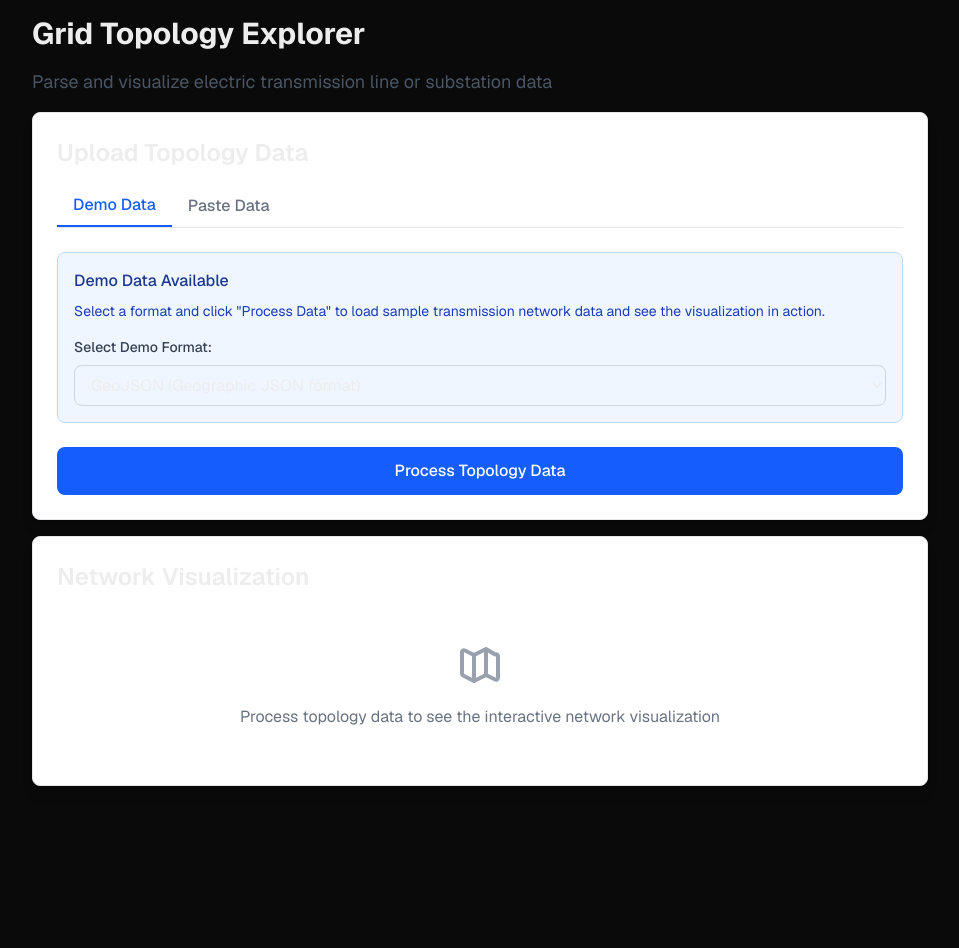
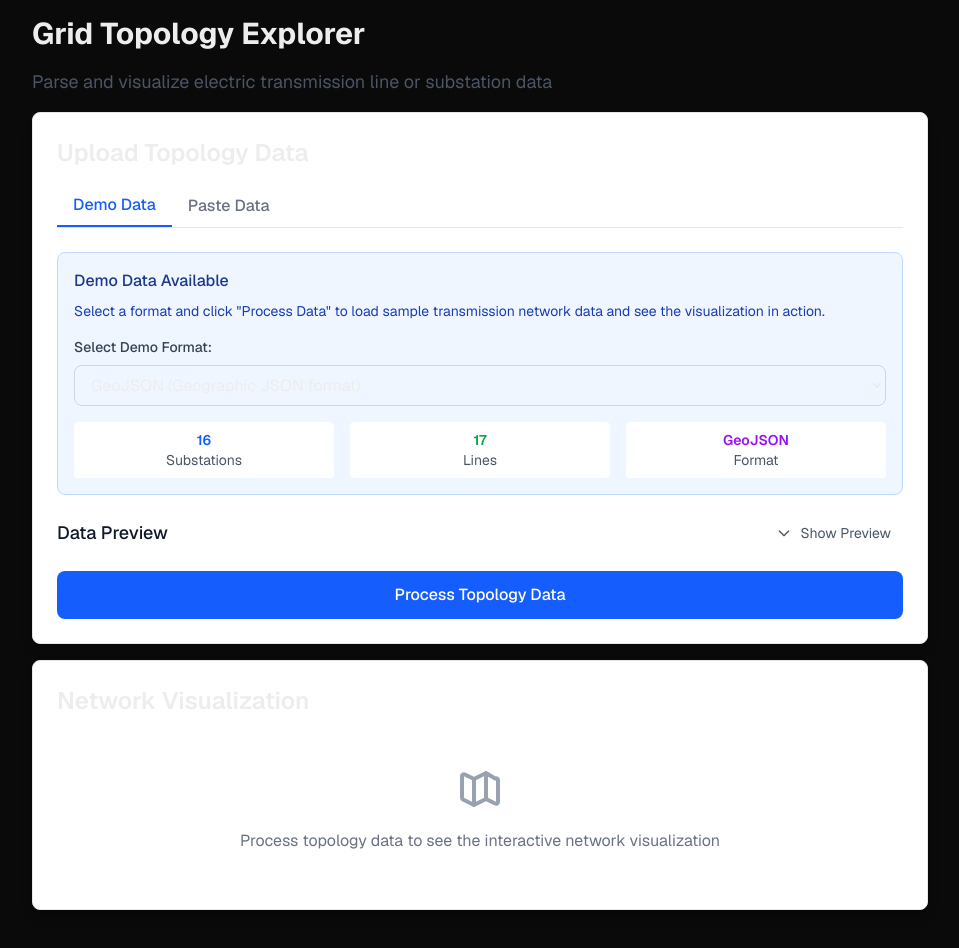
Before and after one commit to stewarteaton/grid-unity-demo, a Next.js app: page /grid-topology in a window 1280 px wide. Shown: the top 948 px of the page, without its empty margins (160-1119 px from the left). Before the commit the page ends 874 px from the top, so only its background shows below. Built offline with nearby package versions, Linux system fonts and the light colour scheme.

Commit message:
preview demo data

```diff
--- a/app/grid-topology/components/DataInputSection.tsx
+++ b/app/grid-topology/components/DataInputSection.tsx
@@ -1,4 +1,7 @@
 import { ActiveTab, DemoFormat } from "../types";
+import { useState } from "react";
+import { mockGeoJSONData } from "../mock-data/GeoJSON";
+import { mockPSLFData, mockOpenDSSData } from "../mock-data";
 
 interface DataInputSectionProps {
   activeTab: ActiveTab;
@@ -21,6 +24,136 @@ export const DataInputSection = ({
   isProcessing,
   onProcessData,
 }: DataInputSectionProps) => {
+  const [showPreview, setShowPreview] = useState(false);
+
+  // Get preview data based on current state
+  const getPreviewData = () => {
+    if (activeTab === "demo") {
+      switch (demoFormat) {
+        case "PSLF":
+          return mockPSLFData;
+        case "OpenDSS":
+          return mockOpenDSSData;
+        case "GeoJSON":
+        default:
+          return JSON.stringify(mockGeoJSONData, null, 2);
+      }
+    } else {
+      return pastedData || "No data pasted yet...";
+    }
+  };
+
+  const formatData = (data: string) => {
+    try {
+      // Try to parse as JSON and format it
+      const parsed = JSON.parse(data);
+      return JSON.stringify(parsed, null, 2);
+    } catch {
+      // If not JSON, return as is
+      return data;
+    }
+  };
+
+  const isJsonData = (data: string) => {
+    try {
+      JSON.parse(data);
+      return true;
+    } catch {
+      return false;
+    }
+  };
+
+  const getLanguageClass = () => {
+    const data = getPreviewData();
+    if (isJsonData(data)) return "language-json";
+    if (data.includes("C PSLF")) return "language-text";
+    if (data.includes("New Circuit")) return "language-text";
+    return "language-text";
+  };
+
+  const getDataStats = () => {
+    const data = getPreviewData();
+    if (activeTab === "demo") {
+      switch (demoFormat) {
+        case "GeoJSON":
+          const geoJson = mockGeoJSONData;
+          return {
+            substations: geoJson.features.filter(
+              (f) => f.geometry.type === "Point"
+            ).length,
+            lines: geoJson.features.filter(
+              (f) => f.geometry.type === "LineString"
+            ).length,
+            format: "GeoJSON",
+          };
+        case "PSLF":
+          const pslfLines = mockPSLFData
+            .split("\n")
+            .filter(
+              (line) =>
+                line.trim().startsWith("C") &&
+                !line.includes("Bus#") &&
+                !line.includes("Type") &&
+                !line.includes("Area") &&
+                !line.includes("Zone") &&
+                !line.includes("Generator") &&
+                !line.includes("Load") &&
+                !line.includes("Transformer") &&
+                !line.includes("End of PSLF") &&
+                line.trim().length > 10
+            );
+          const busLines = mockPSLFData
+            .split("\n")
+            .filter(
+              (line) =>
+                line.trim().startsWith("C") &&
+                line.includes("Bus#") === false &&
+                line.includes("Type") === false &&
+                line.includes("Area") === false &&
+                line.includes("Zone") === false &&
+                line.includes("Transmission Line Data") === false &&
+                line.includes("Generator Data") === false &&
+                line.includes("Load Data") === false &&
+                line.includes("Transformer Data") === false &&
+                line.includes("End of PSLF") === false &&
+                line.trim().length > 10 &&
+                /^\s*C\s+\d+\s+\d+\s+\d+\s+\d+\s+\w+/.test(line)
+            );
+          return {
+            substations: busLines.length,
+            lines: pslfLines.length,
+            format: "PSLF",
+          };
+        case "OpenDSS":
+          const openDssLines = mockOpenDSSData
+            .split("\n")
+            .filter(
+              (line) => line.trim().startsWith("Line.") && !line.includes("!")
+            );
+          const openDssBuses = mockOpenDSSData
+            .split("\n")
+            .filter(
+              (line) => line.trim().startsWith("Bus.") && !line.includes("!")
+            );
+          return {
+            substations: openDssBuses.length,
+            lines: openDssLines.length,
+            format: "OpenDSS",
+          };
+        default:
+          return { substations: 0, lines: 0, format: "Unknown" };
+      }
+    } else {
+      return {
+        substations: 0,
+        lines: 0,
+        format: isJsonData(pastedData) ? "JSON" : "Text",
+      };
+    }
+  };
+
+  const stats = getDataStats();
+
   return (
     <div className="w-full bg-white rounded-lg shadow-lg p-6 border border-gray-200">
       <h2 className="text-2xl font-semibold mb-4">Upload Topology Data</h2>
@@ -80,6 +213,28 @@ export const DataInputSection = ({
                 </option>
               </select>
             </div>
+
+            {/* Data Stats */}
+            <div className="mt-4 grid grid-cols-3 gap-4 text-sm">
+              <div className="bg-white rounded p-2 text-center">
+                <div className="font-semibold text-blue-600">
+                  {stats.substations}
+                </div>
+                <div className="text-gray-600">Substations</div>
+              </div>
+              <div className="bg-white rounded p-2 text-center">
+                <div className="font-semibold text-green-600">
+                  {stats.lines}
+                </div>
+                <div className="text-gray-600">Lines</div>
+              </div>
+              <div className="bg-white rounded p-2 text-center">
+                <div className="font-semibold text-purple-600">
+                  {stats.format}
+                </div>
+                <div className="text-gray-600">Format</div>
+              </div>
+            </div>
           </div>
         </div>
       )}
@@ -97,7 +252,7 @@ export const DataInputSection = ({
             <textarea
               id="pasted-data"
               rows={10}
-              className="w-full px-3 py-2 border border-gray-300 rounded-lg focus:ring-2 focus:ring-blue-500 focus:border-blue-500"
+              className="w-full px-3 py-2 border border-gray-300 rounded-lg focus:ring-2 focus:ring-blue-500 focus:border-blue-500 font-mono text-sm"
               placeholder="Paste your GeoJSON, JSON, or custom topology data here..."
               value={pastedData}
               onChange={(e) => setPastedData(e.target.value)}
@@ -105,6 +260,69 @@ export const DataInputSection = ({
           </div>
         </div>
       )}
+
+      {/* Data Preview Section */}
+      <div className="mt-6">
+        <div className="flex items-center justify-between mb-3">
+          <h3 className="text-lg font-medium text-gray-900">Data Preview</h3>
+          <button
+            onClick={() => setShowPreview(!showPreview)}
+            className="flex items-center space-x-2 px-3 py-1 text-sm text-gray-600 hover:text-gray-800 transition-colors"
+          >
+            <svg
+              className={`w-4 h-4 transition-transform ${
+                showPreview ? "rotate-180" : ""
+              }`}
+              fill="none"
+              stroke="currentColor"
+              viewBox="0 0 24 24"
+            >
+              <path
+                strokeLinecap="round"
+                strokeLinejoin="round"
+                strokeWidth={2}
+                d="M19 9l-7 7-7-7"
+              />
+            </svg>
+            <span>{showPreview ? "Hide" : "Show"} Preview</span>
+          </button>
+        </div>
+
+        {showPreview && (
+          <div className="bg-gray-50 border border-gray-200 rounded-lg p-4">
+            <div className="flex items-center justify-between mb-2">
+              <span className="text-sm font-medium text-gray-700">
+                {activeTab === "demo" ? "Demo" : "Pasted"} Data Preview
+              </span>
+              <span className="text-xs text-gray-500">
+                {getPreviewData().length} characters
+              </span>
+            </div>
+            <div className="bg-white border border-gray-300 rounded-lg overflow-hidden">
+              <pre className="p-4 text-sm overflow-x-auto max-h-64 overflow-y-auto">
+                <code className={getLanguageClass()}>
+                  {formatData(getPreviewData())}
+                </code>
+              </pre>
+            </div>
+            <div className="mt-2 text-xs text-gray-500">
+              {activeTab === "demo" && (
+                <span>
+                  Format: <span className="font-medium">{stats.format}</span> •
+                  Substations:{" "}
+                  <span className="font-medium">{stats.substations}</span> •
+                  Lines: <span className="font-medium">{stats.lines}</span>
+                </span>
+              )}
+              {activeTab === "paste" && (
+                <span>
+                  {isJsonData(pastedData) ? "Valid JSON" : "Text format"}
+                </span>
+              )}
+            </div>
+          </div>
+        )}
+      </div>
 
       {/* Process Button */}
       <div className="mt-6">
```
